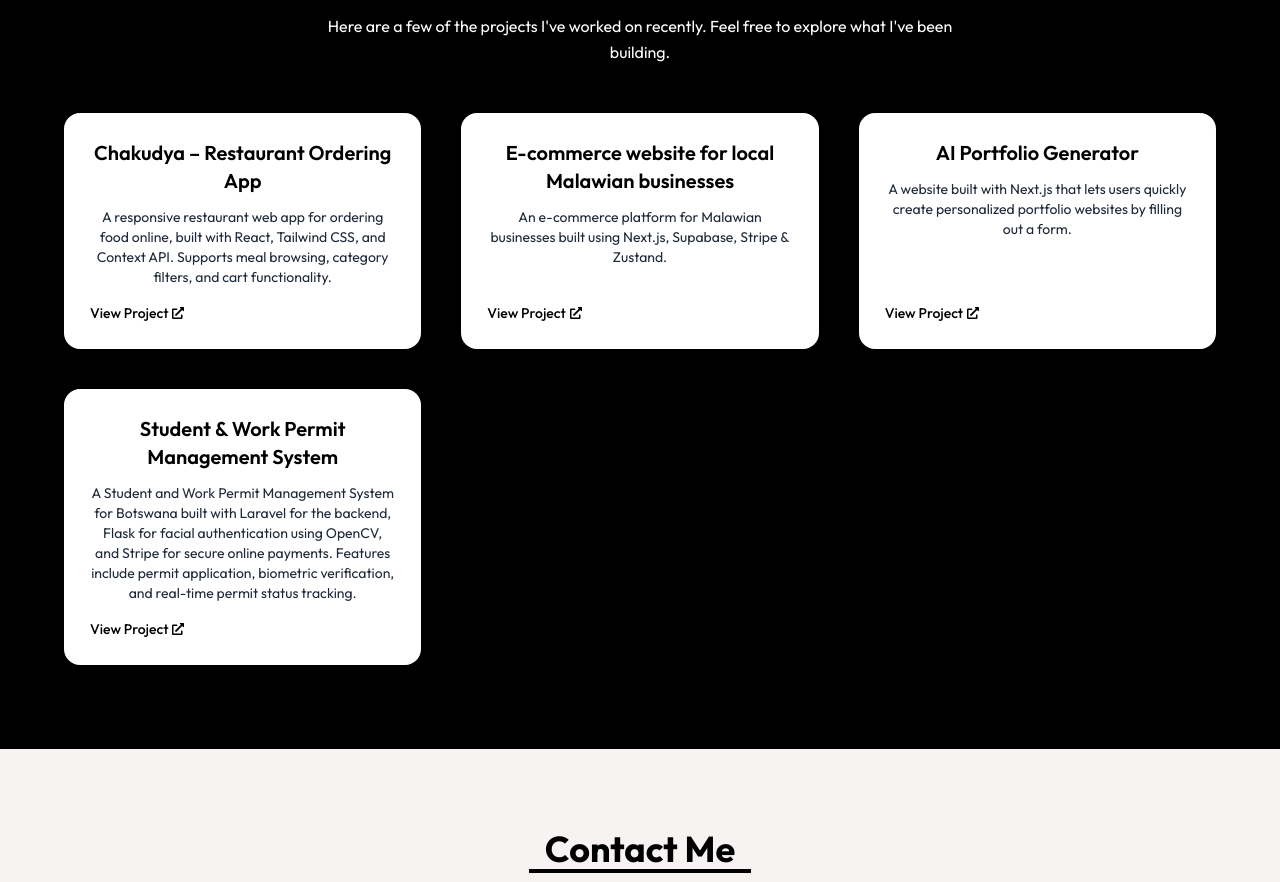
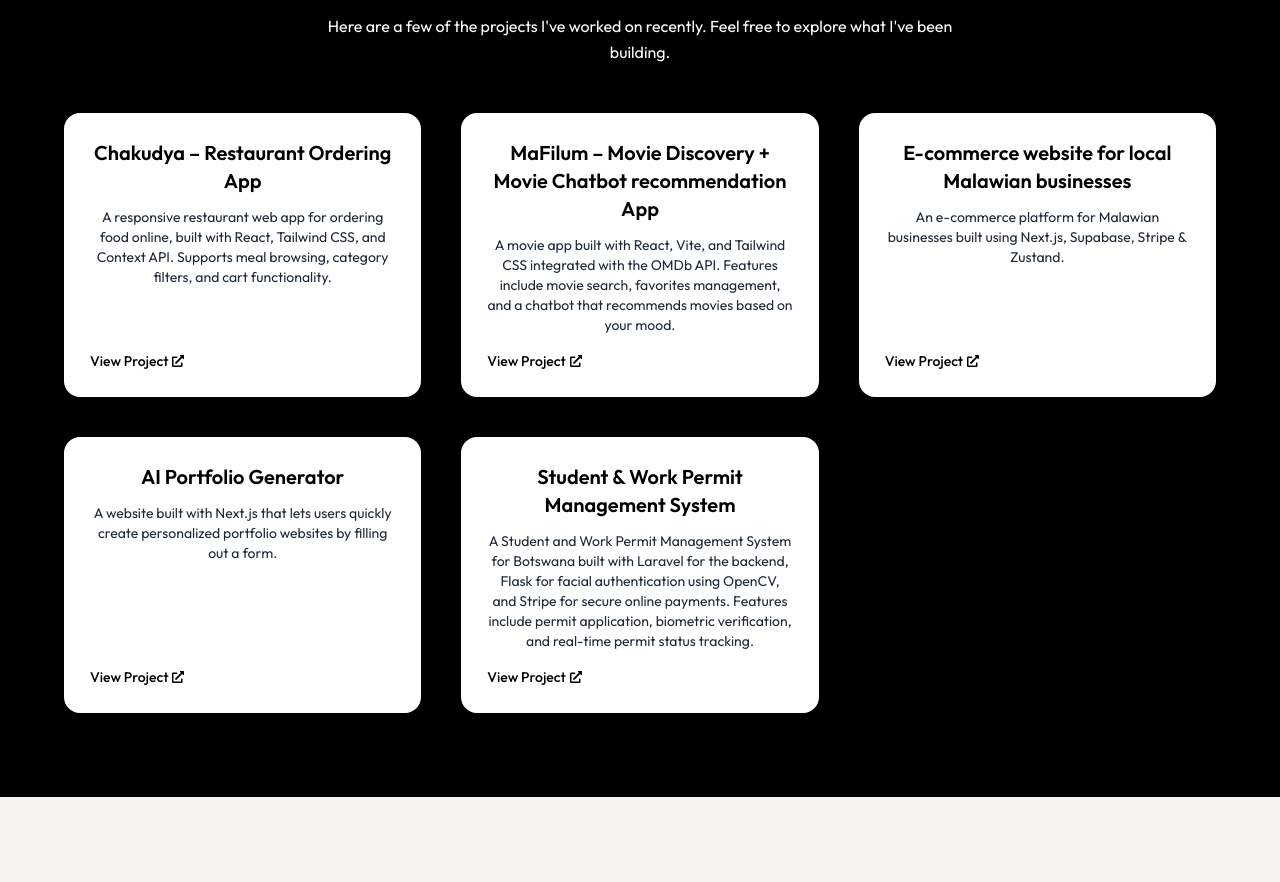
Before and after one commit to Gingaichi/Sichile-Malonje-Portfolio, a Next.js app: page / in a window 1280 px wide. Shown: the part 1740-2622 px from the top of the page. Built offline with nearby package versions, Linux system fonts and the light colour scheme; a web font is replaced by a local one.

Commit message:
Update MyProjects.jsx

```diff
--- a/components/MyProjects.jsx
+++ b/components/MyProjects.jsx
@@ -7,6 +7,11 @@
   description: "A responsive restaurant web app for ordering food online, built with React, Tailwind CSS, and Context API. Supports meal browsing, category filters, and cart functionality.",
   link: "https://chakudya-three.vercel.app/"
   },
+  {
+  title: "MaFilum – Movie Discovery + Movie Chatbot recommendation App",
+  description: "A movie app built with React, Vite, and Tailwind CSS integrated with the OMDb API. Features include movie search, favorites management, and a chatbot that recommends movies based on your mood.",
+  link: "https://ma-filum.vercel.app/"
+},
   {
     title: "E-commerce website for local Malawian businesses",
     description: "An e-commerce platform for Malawian businesses built using Next.js, Supabase, Stripe & Zustand.",
```
